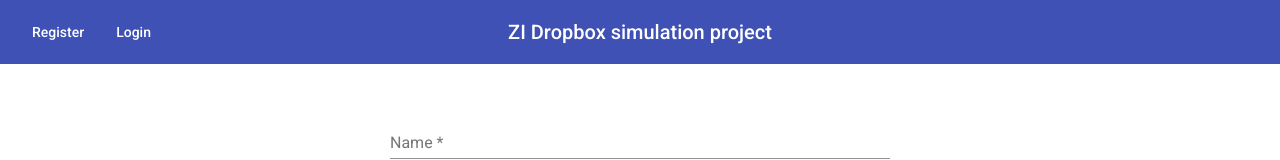
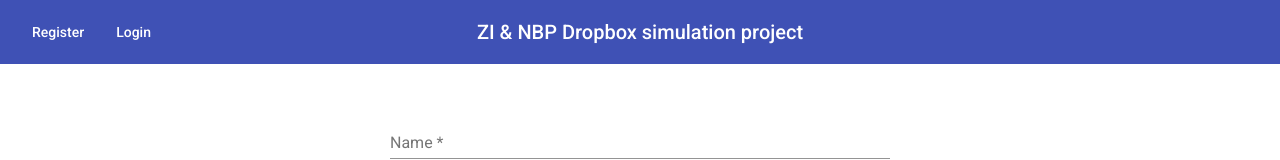
Before and after one commit to Etheraex/ElDrive, an Angular app in the folder frontend/: page /register in a window 1280 px wide. Shown: the top 160 px of the page. Built offline with nearby package versions, Linux system fonts and the light colour scheme.

Commit message:
Push test from new account

```diff
--- a/frontend/src/app/components/navbar/navbar.component.ts
+++ b/frontend/src/app/components/navbar/navbar.component.ts
@@ -13,7 +13,7 @@ import { loggedInUser } from 'src/app/models/appuser.model';
                         <button *ngIf="isLoggedIn" mat-button [routerLink]="[ '/files']">My files</button>
                         <button class="logout" *ngIf="isLoggedIn" mat-button (click)="logout()">Log out</button>
                     </span>
-                    <span class="title">ZI Dropbox simulation project</span>
+                    <span class="title">ZI & NBP Dropbox simulation project</span>
                 </mat-toolbar>`,
     styles: [
             `.title {
```
